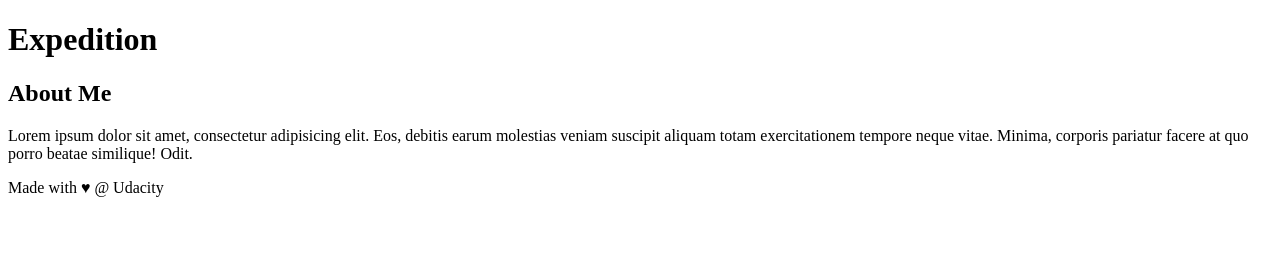
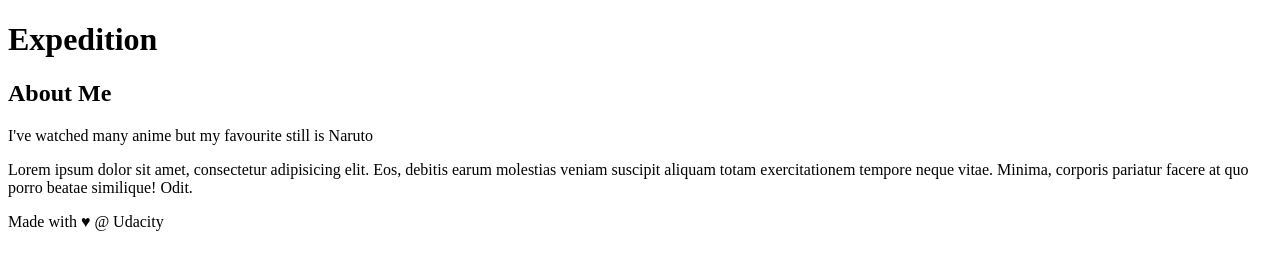
Before and after one commit to Ishan-Rawat/new-git-project, a plain HTML site: page index.html in a window 1280 px wide. Drawn offline with Linux system fonts and the light colour scheme.

Commit message:
add content to aside tag

```diff
--- a/index.html
+++ b/index.html
@@ -20,7 +20,7 @@
     </div>
     <aside>
         <h2>About Me</h2>
-
+        <p>I've watched many anime but my favourite still is Naruto</p>
         <p>Lorem ipsum dolor sit amet, consectetur adipisicing elit. Eos, debitis earum molestias veniam suscipit aliquam totam exercitationem tempore neque vitae. Minima, corporis pariatur facere at quo porro beatae similique! Odit.</p>
     </aside>
     <footer>
```
